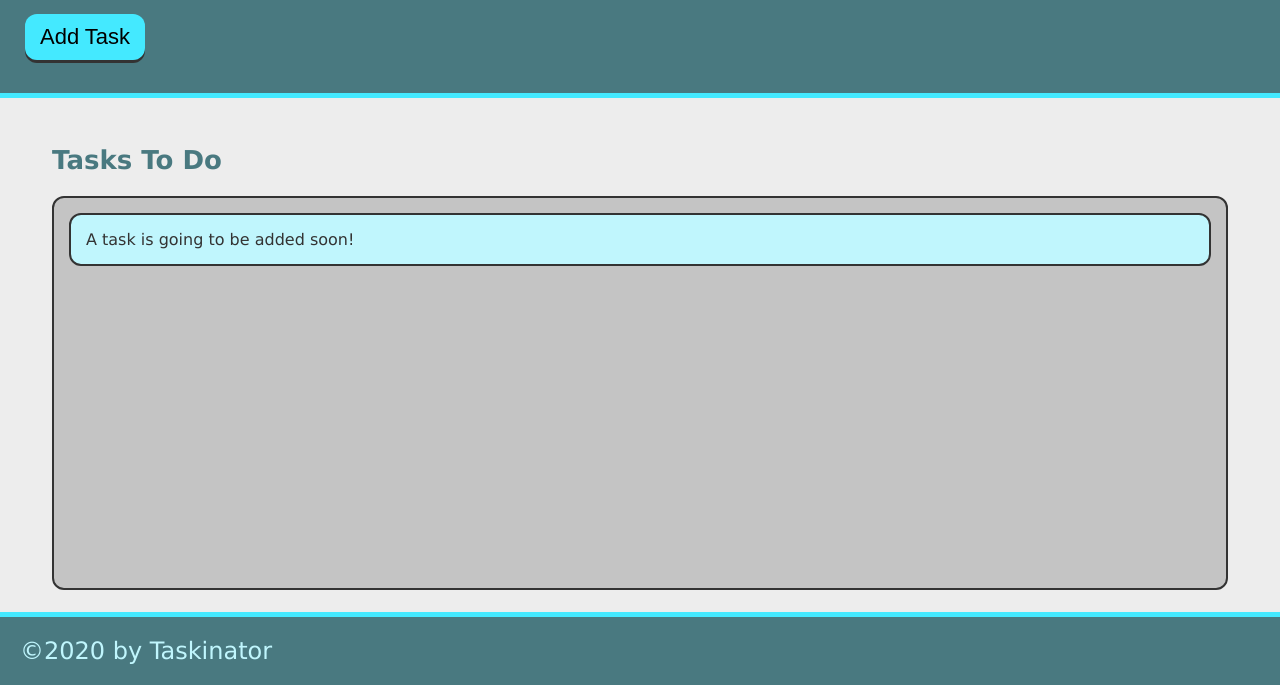
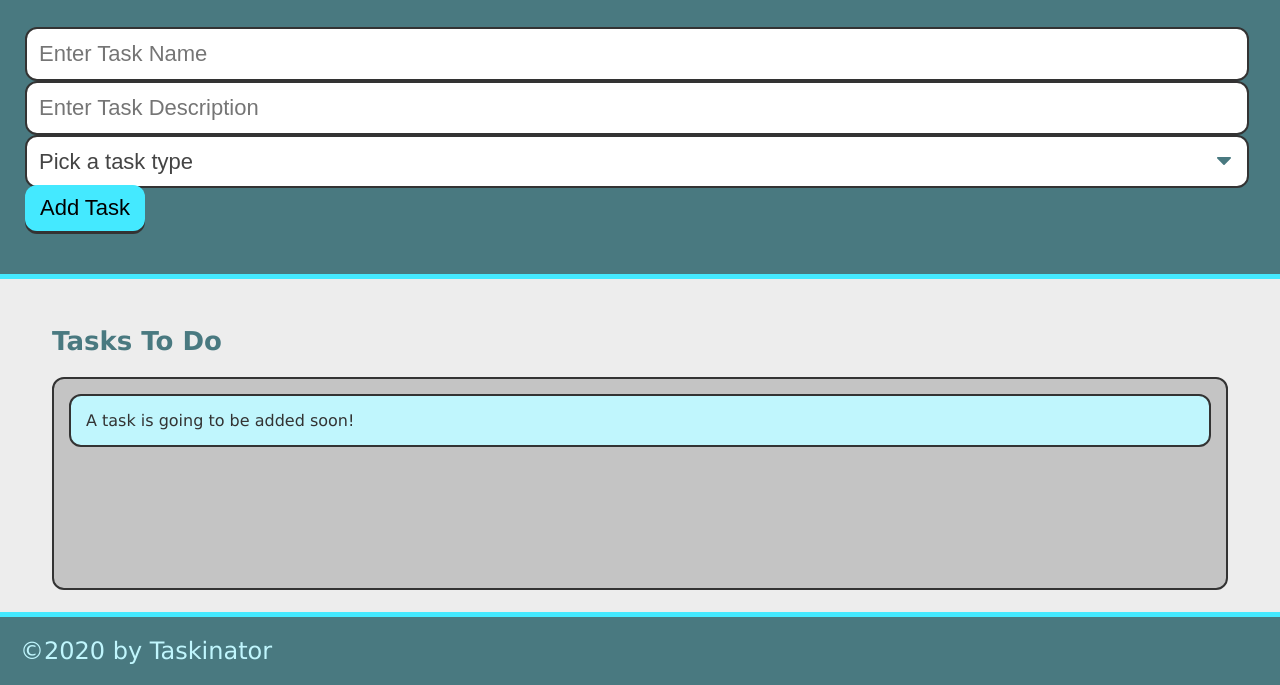
Before and after one commit to taylorjayoung/task-tracker, a plain HTML site: page index.html in a window 1280 px wide. Shown: the part 115-800 px from the top of the page. Drawn offline with Linux system fonts and the light colour scheme.

Commit message:
add form for user input

```diff
--- a/assets/js/script.js
+++ b/assets/js/script.js
@@ -5,6 +5,10 @@ function createTaskHandler() {
     var tasksToDoEl = document.querySelector(".task-list");
     var listItemEl = document.createElement("li");
     listItemEl.className = "task-item";
-    listItemEl.textContent = "This is a new task.";
+
+    var taskName = document.getElementById('task-name')
+    var taskDescription = document.getElementById('task-description')
+    listItemEl.textContent = `${taskName}: taskDescription`;
+
     tasksToDoEl.appendChild(listItemEl);
   }
--- a/index.html
+++ b/index.html
@@ -11,7 +11,20 @@
         <header>
             <h1 class="page-title">Taskinator</h1>
             <p>Click the button below to create a new task!</p>
-            <button class="btn" id="save-task">Add Task</button>
+            <form id="task-form">
+                <div class="form-group">
+                    <input type="text" id="task-name" placeholder="Enter Task Name">
+                    <input type="text" id="task-description" placeholder="Enter Task Description">
+                    <select name="task-type" class="select-dropdown">
+                            <option value="" disabled selected>Pick a task type</option>
+                           <option value="Print">Print</option>
+                           <option value="Web">Web</option>
+                           <option value="Mobile">Mobile</option>
+                    </select>
+                    <button class="btn" id="save-task" type="submit">Add Task</button>
+                <div/>
+            </form>
+
         </header>
         <main class="page-content">
             <section class="task-list-wrapper">
```
